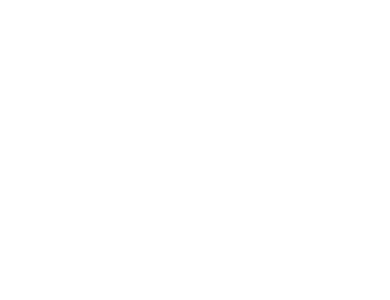
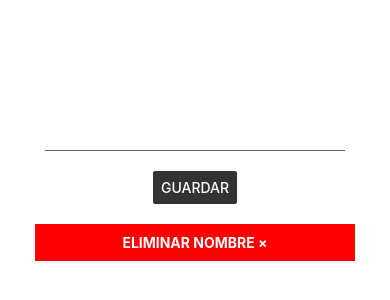
Before and after one commit to Ricardo-VP/RN-asyncstorage, a React Native app: screen / in a window 390 px wide. Shown: the part 236-536 px from the top of the page. Built offline with nearby package versions, Linux system fonts and the light colour scheme.

Commit message:
Agregando textInput, boton guardar y eliminar

```diff
--- a/App.js
+++ b/App.js
@@ -12,13 +12,43 @@
 
   return (
     <>
-
+      <View style={styles.contenedor}>
+        <TextInput style={styles.input}/>
+        <Button title="Guardar" color="#333"/>
+        <TouchableHighlight style={styles.btnEliminar}>
+          <Text style={styles.txtEliminar}>Eliminar Nombre &times;</Text>
+        </TouchableHighlight>
+      </View>
     </>
   );
 };
 
 const styles = StyleSheet.create({
-
+  contenedor : {
+    flex: 1,
+    backgroundColor: '#fff',
+    alignItems: 'center',
+    justifyContent: 'center',
+  },
+  input : {
+    borderColor: '#666',
+    borderBottomWidth: 1,
+    width: 300,
+    height: 40,
+    marginBottom: 20,
+  },
+  btnEliminar : {
+    backgroundColor: 'red',
+    marginTop: 20,
+    padding: 10,
+  },
+  txtEliminar : {
+    color: '#fff',
+    fontWeight: 'bold',
+    textAlign: 'center',
+    textTransform: 'uppercase',
+    width: 300,
+  }
 });
 
 export default App;
```
